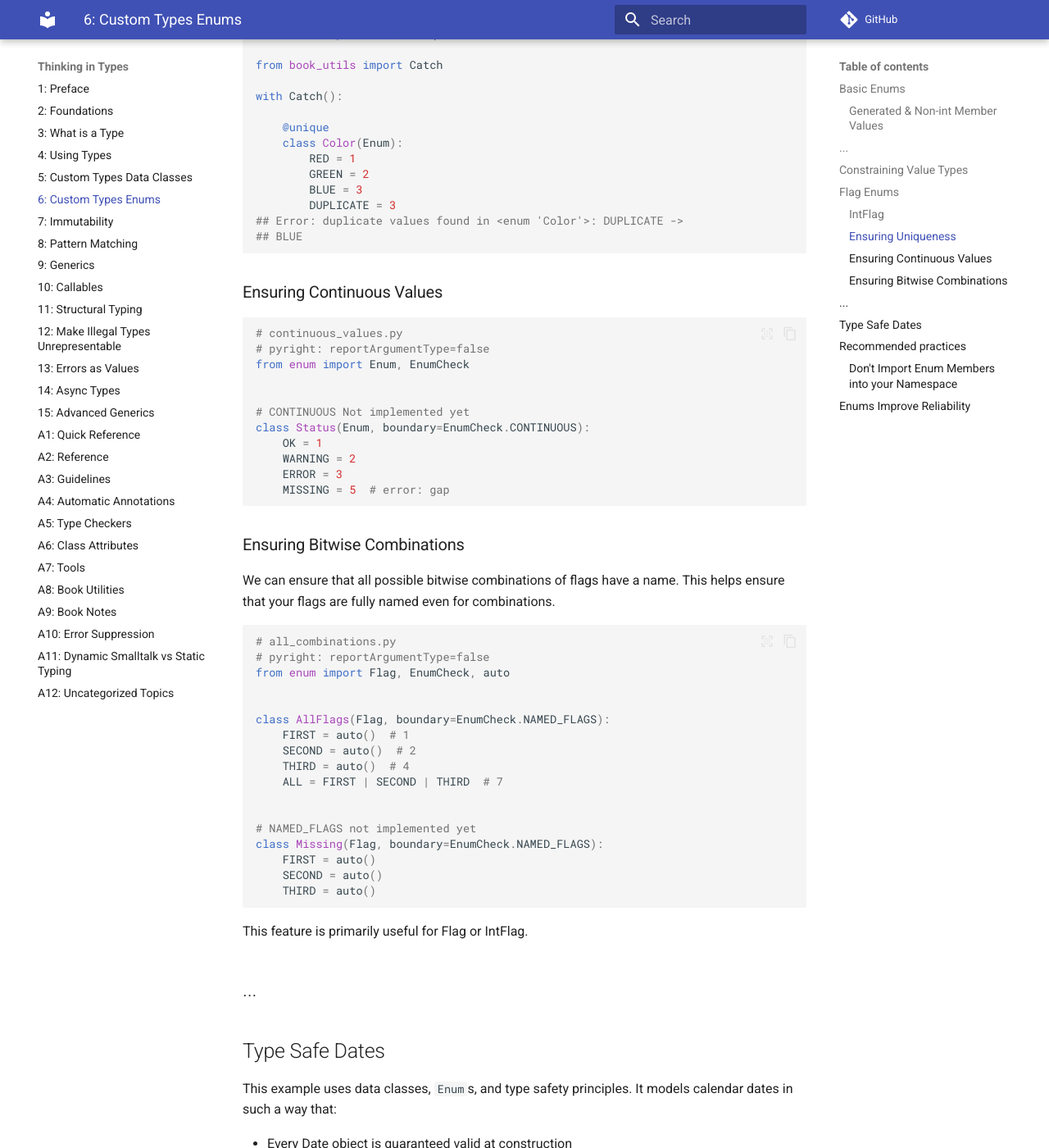
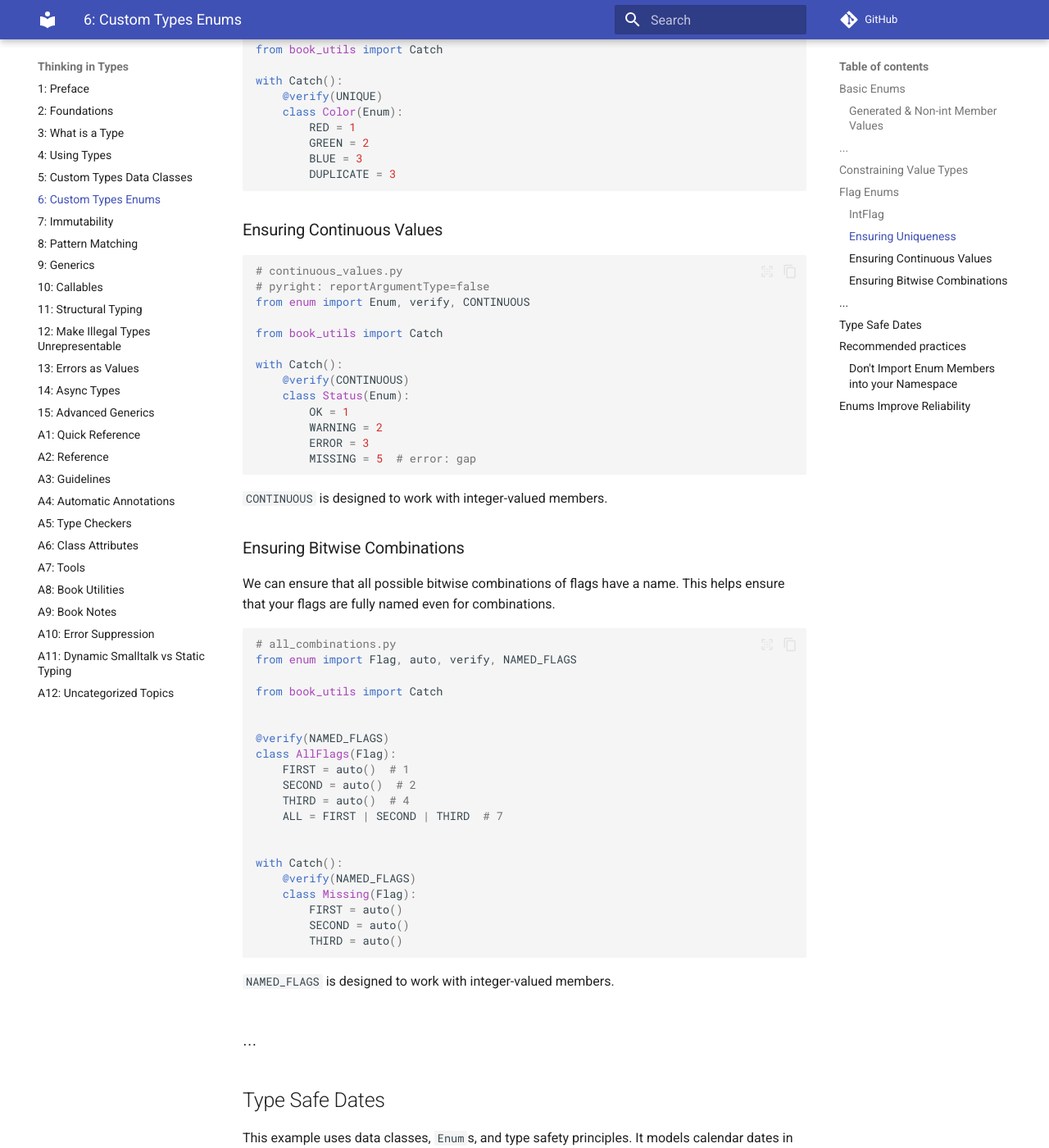
Before and after one commit to ThinkingInTypes/ThinkingInTypes.github.io, an MkDocs documentation site: the page built from Chapters/C06_Custom_Types_Enums.md, in a window 1280 px wide and 1400 px high, scrolled down 7330 px. Shown: the whole window at 82% size. Built offline with MkDocs 1.6.1 and Material for MkDocs 9.7.7, drawn with Linux system fonts in a browser that asks for light colours; comment, search, counter and statistics services are not loaded; some of the changed text lies outside the part shown.

````diff
--- a/Chapters/C06_Custom_Types_Enums.md
+++ b/Chapters/C06_Custom_Types_Enums.md
@@ -352,21 +352,17 @@
 
 ```python
 # unique_values.py
-# pyright: reportArgumentType=false
-from enum import Enum, unique
+from enum import Enum, verify, UNIQUE
 
 from book_utils import Catch
 
 with Catch():
-
-    @unique
+    @verify(UNIQUE)
     class Color(Enum):
         RED = 1
         GREEN = 2
         BLUE = 3
         DUPLICATE = 3
-## Error: duplicate values found in <enum 'Color'>: DUPLICATE ->
-## BLUE
 ```
 
 ### Ensuring Continuous Values
@@ -374,16 +370,20 @@
 ```python
 # continuous_values.py
 # pyright: reportArgumentType=false
-from enum import Enum, EnumCheck
+from enum import Enum, verify, CONTINUOUS
 
+from book_utils import Catch
 
-# CONTINUOUS Not implemented yet
-class Status(Enum, boundary=EnumCheck.CONTINUOUS):
-    OK = 1
-    WARNING = 2
-    ERROR = 3
-    MISSING = 5  # error: gap
+with Catch():
+    @verify(CONTINUOUS)
+    class Status(Enum):
+        OK = 1
+        WARNING = 2
+        ERROR = 3
+        MISSING = 5  # error: gap
 ```
+
+`CONTINUOUS` is designed to work with integer-valued members.
 
 ### Ensuring Bitwise Combinations
 
@@ -392,25 +392,28 @@
 
 ```python
 # all_combinations.py
-# pyright: reportArgumentType=false
-from enum import Flag, EnumCheck, auto
+from enum import Flag, auto, verify, NAMED_FLAGS
+
+from book_utils import Catch
 
 
-class AllFlags(Flag, boundary=EnumCheck.NAMED_FLAGS):
+@verify(NAMED_FLAGS)
+class AllFlags(Flag):
     FIRST = auto()  # 1
     SECOND = auto()  # 2
     THIRD = auto()  # 4
     ALL = FIRST | SECOND | THIRD  # 7
 
 
-# NAMED_FLAGS not implemented yet
-class Missing(Flag, boundary=EnumCheck.NAMED_FLAGS):
-    FIRST = auto()
-    SECOND = auto()
-    THIRD = auto()
+with Catch():
+    @verify(NAMED_FLAGS)
+    class Missing(Flag):
+        FIRST = auto()
+        SECOND = auto()
+        THIRD = auto()
 ```
 
-This feature is primarily useful for Flag or IntFlag.
+`NAMED_FLAGS` is designed to work with integer-valued members.
 
 ## ...
 
````
Also changed, not shown: other parts of Chapters/C06_Custom_Types_Enums.md (+1 -1 lines), Chapters/C04_Using_Types.md (+0 -3 lines), Chapters/C12_Make_Illegal_Types_Unrepresentable.md (+1 -4 lines), Chapters/C13_Errors_as_Values.md (+0 -1 lines), Chapters/C15_Advanced_Generics.md (+0 -3 lines), Chapters/Z08_Appendix_Book_Utilities.md (+0 -2 lines).
